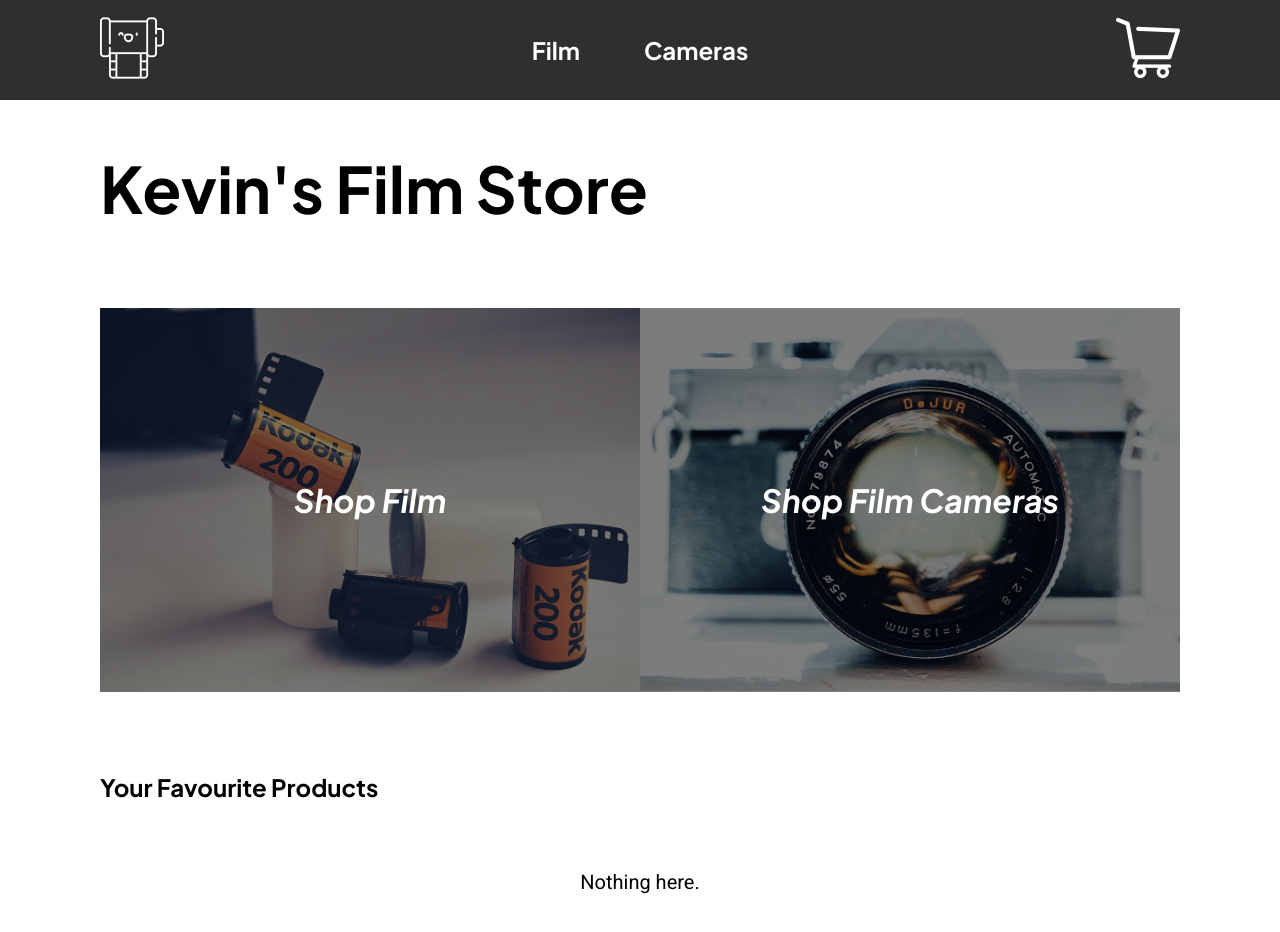
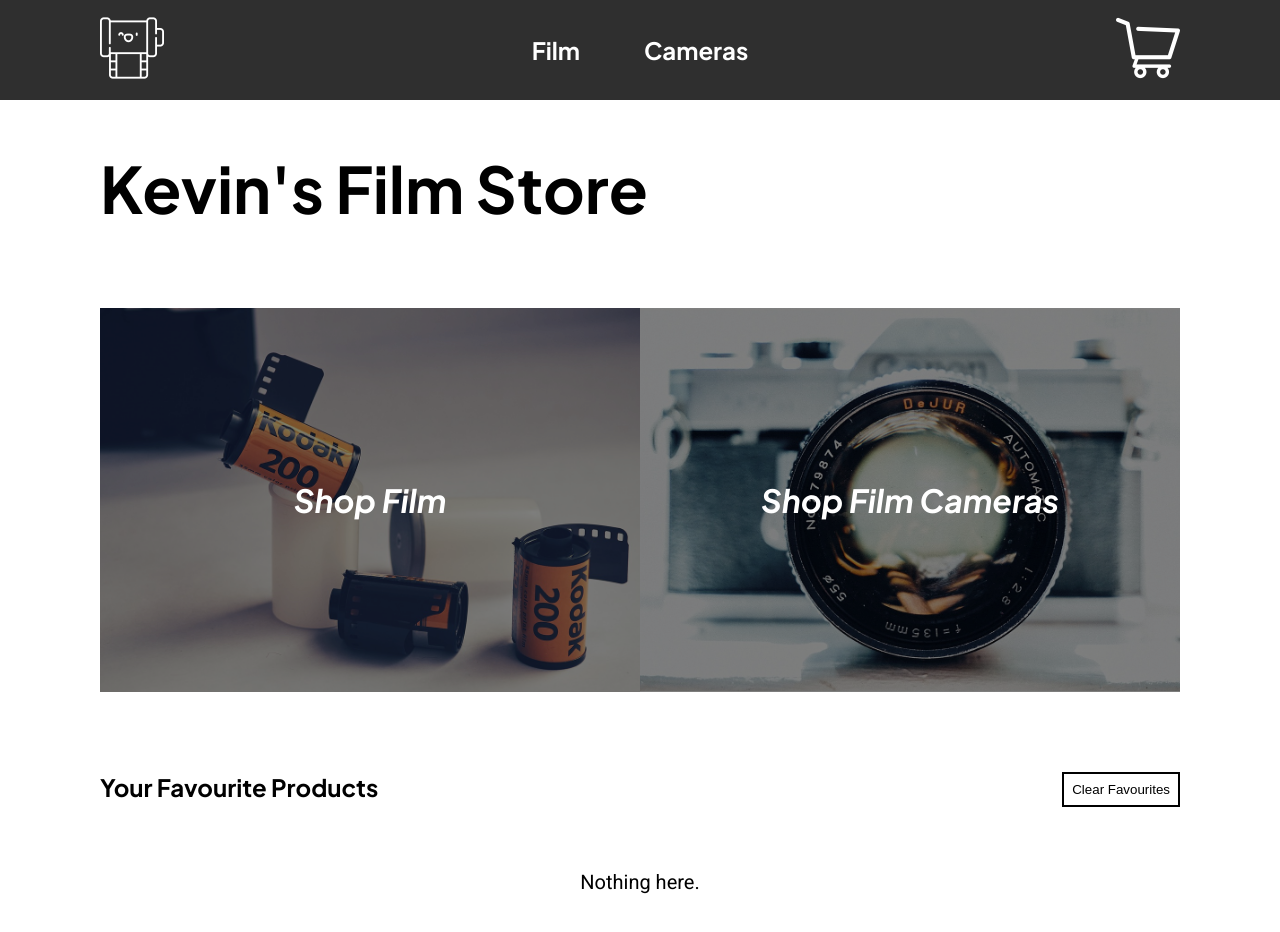
Before and after one commit to kchndesign/ecommerce-project, a React (Create React App) app: page / in a window 1280 px wide. Shown: the top 932 px of the page. Built offline with nearby package versions, Linux system fonts and the light colour scheme.

Commit message:
fixed carousel skeletons not disappearing

```diff
--- a/src/components/ProductCard/ProductCard.jsx
+++ b/src/components/ProductCard/ProductCard.jsx
@@ -1,12 +1,12 @@
-import React, { useState } from 'react';
+import React from 'react';
 import Styles from './ProductCard.module.scss';
-import { Link, useParams } from 'react-router-dom';
+import { Link } from 'react-router-dom';
 import Skeleton from 'react-loading-skeleton';
 import useImageLoaded from '../../hooks/useImageLoaded.js';
 import AddFav from '../../img/add-to-favorites.svg';
 
 import Faved from '../../img/red-heart.svg';
-import useFavouritedItems from '../../hooks/useFavouritedItems';
+import useFavouritedItem from '../../hooks/useFavouritedItem';
 
 const ProductCard = (props) => {
     // default css styles shows skeleton instead of image
@@ -16,9 +16,7 @@
     // state management for favourited
     // ******************
 
-    const { isFavourite } = useFavouritedItems(
-        props.product?.id
-    );
+    const { isFavourite } = useFavouritedItem(props.product?.id);
 
     return (
         <Link
--- /dev/null
+++ b/src/hooks/useAllFavouriteItems.js
@@ -0,0 +1,65 @@
+import { useState } from "react";
+
+const useAllFavouritedItems = (initialString) => {
+    // inital check for the localStorage 'favourites' entry
+    // this happens every time useFavouritedItems is called
+    // to avoid errors later on.
+    let favouritesArr = [];
+    if (localStorage.getItem("favourites") === null) {
+        localStorage.setItem(
+            "favourites",
+            JSON.stringify(favouritesArr)
+        );
+    } else {
+        updateLocalFavourites();
+    }
+
+    // ********************
+    // INTERNALLY USED FUNCTIONS
+    // these functions arent exported but are used internally to avoid repeating code.
+    // ********************
+
+    function updateLocalFavourites() {
+        favouritesArr = JSON.parse(
+            localStorage.getItem("favourites")
+        );
+    }
+
+    // get all favourites and returns it into the listOfFavourites state
+    function getListOfFavourites() {
+        updateLocalFavourites();
+        setListOfFavourites(favouritesArr);
+    }
+
+    // *********************
+    // INITIALISING STATES
+    // *********************
+
+    // initialise a list of empty array items for components that want to render
+    // a list of favourited items.
+    const [listOfFavourites, setListOfFavourites] =
+        useState(favouritesArr);
+
+    // ********************************
+    // EXPORTED FUNCTIONS
+    // ********************************
+
+    // reassign our local array to an empty array
+    // setItem on the empty array
+    function clearFavourites() {
+        favouritesArr = [];
+        localStorage.setItem(
+            "favourites",
+            JSON.stringify(favouritesArr)
+        );
+        getListOfFavourites();
+    }
+
+    return {
+        listOfFavourites,
+        getListOfFavourites,
+        clearFavourites,
+    };
+};
+
+export default useAllFavouritedItems;
--- a/src/hooks/useFavouritedItems.js
+++ b/src/hooks/useFavouritedItem.js
@@ -21,7 +21,7 @@
 // clearFavourites()
 // remove all of the previous entries and replace with an empty array
 
-const useFavouritedItems = (initialString) => {
+const useFavouritedItem = (initialString) => {
     // inital check for the localStorage 'favourites' entry
     // this happens every time useFavouritedItems is called
     // to avoid errors later on.
@@ -115,4 +115,4 @@
     };
 };
 
-export default useFavouritedItems;
+export default useFavouritedItem;
--- a/src/routes/HomePage/HomePage.jsx
+++ b/src/routes/HomePage/HomePage.jsx
@@ -6,34 +6,37 @@
 import Styles from './HomePage.module.scss';
 import FilmImage from '../../img/film-image.jpg';
 import CameraImage from '../../img/film-camera-image.jpg';
+import useAllFavouritedItems from '../../hooks/useAllFavouriteItems';
 
 const HomePage = () => {
+    // *********************
+    // STATE MANAGEMENT FOR FAVOURITED PRODUCTS
+    // using the useFavouritedItems custom hook to interface with the local
+    // *********************
+
+    // fill array with null while we load the data
     const [favProducts, setFavProducts] = useState(
-        new Array(4).fill(null)
+        new Array(3).fill(null)
     );
 
-    // initial data fetch for favourited items
-    // get array of IDs from localstorage
-    // put the resulting products into an array
+    // use hook to get and manipulate list of product IDs from localstorage.
+    const { listOfFavourites, clearFavourites } =
+        useAllFavouritedItems();
+
+    // on component mount and when listOfFavourites changes, update product IDs array, and load the product data from firestore using the array of product IDs
     useEffect(() => {
-        const localProducts = JSON.parse(
-            localStorage.getItem('favourites')
-        );
-
-        if (!localProducts) {
-            localStorage.setItem(
-                'favourites',
-                JSON.stringify([])
-            );
-            localProducts = [];
-            return;
-        }
-
+        console.log('use effect triggered');
+        console.log(listOfFavourites);
         async function fetchFavProducts(array) {
             setFavProducts(await getProductsById(array));
         }
-        fetchFavProducts(localProducts);
-    }, []);
+        fetchFavProducts(listOfFavourites);
+    }, [listOfFavourites]);
+
+    // when the clear favourites button is clicked, clear all of the favourites from localstorage.
+    const handleClearFavourites = () => {
+        clearFavourites();
+    };
 
     return (
         <>
@@ -65,11 +68,24 @@
                 </Link>
             </section>
 
-            {/* FAVOURITE PRODUCTS */}
+            {/* FAVOURITE PRODUCTS SECTION */}
             {/* displays a grid of products */}
 
-            <section aria-label="Favourite Products">
+            <section
+                aria-label="Favourite Products"
+                className={Styles.HomePage__favouritesSection}
+            >
                 <h2>Your Favourite Products</h2>
+
+                {/* clear favourites button */}
+                <button
+                    className={Styles.HomePage__clearFavourites}
+                    onClick={handleClearFavourites}
+                >
+                    Clear Favourites
+                </button>
+
+                {/* grid of favourited products */}
                 <CardContainer>
                     {favProducts?.length >= 0
                         ? favProducts.map((product, index) => {
--- a/src/routes/HomePage/HomePage.module.scss
+++ b/src/routes/HomePage/HomePage.module.scss
@@ -57,4 +57,28 @@
             }
         }
     }
+
+    &__favouritesSection {
+        position: relative;
+    }
+
+    &__clearFavourites {
+        display: block;
+        box-sizing: border-box;
+
+        padding: 0.5rem;
+        background-color: transparent;
+        border: none;
+        border: 2px solid black;
+
+        cursor: pointer;
+
+        position: absolute;
+        right: 0;
+        top: 0;
+
+        &:hover {
+            background-color: #f1f1f1;
+        }
+    }
 }
--- a/src/routes/ProductPage/Description/Description.jsx
+++ b/src/routes/ProductPage/Description/Description.jsx
@@ -6,12 +6,13 @@
     return (
         <section
             aria-label="description"
-            className={Styles.ProductPage__desc}>
+            className={Styles.ProductPage__desc}
+        >
             {currentProductData?.desc ? (
                 currentProductData.desc
                     .split(/\\n/)
-                    .map((para) => {
-                        return <p>{para}</p>;
+                    .map((para, index) => {
+                        return <p key={index}>{para}</p>;
                     })
             ) : (
                 <Skeleton count={5} />
--- a/src/routes/ProductPage/ProductPage.jsx
+++ b/src/routes/ProductPage/ProductPage.jsx
@@ -7,7 +7,7 @@
 import { getProduct } from '../../server/server';
 import { Link } from 'react-router-dom';
 import useImageLoaded from '../../hooks/useImageLoaded';
-import useFavouritedItems from '../../hooks/useFavouritedItems';
+import useFavouritedItem from '../../hooks/useFavouritedItem';
 
 const ProductPage = (props) => {
     const [currentProductData, setCurrentProductData] = useState(
@@ -17,8 +17,10 @@
     const [imageStyles, imageLoaded] = useImageLoaded();
 
     const urlParams = useParams();
+
     // *********************
-    // initial data fetch
+    // INITIAL DATA FETCH
+    // *********************
     useEffect(() => {
         async function initCurrentProductData() {
             const data = await getProduct(
@@ -47,7 +49,7 @@
         isFavourite,
         pushFavouritedItem,
         removeFavouritedItem,
-    } = useFavouritedItems(currentProductData.id);
+    } = useFavouritedItem(urlParams.id);
 
     // on favourite
     const handleOnFavourite = () => {
@@ -97,6 +99,7 @@
                         }
                         onLoad={imageLoaded}
                         style={imageStyles.imgStyle}
+                        alt={currentProductData.title}
                     />
                     <Skeleton
                         style={imageStyles.skeleStyle}
```
Also changed, not shown: src/components/Carousel/Carousel.jsx (+40 -16 lines).
